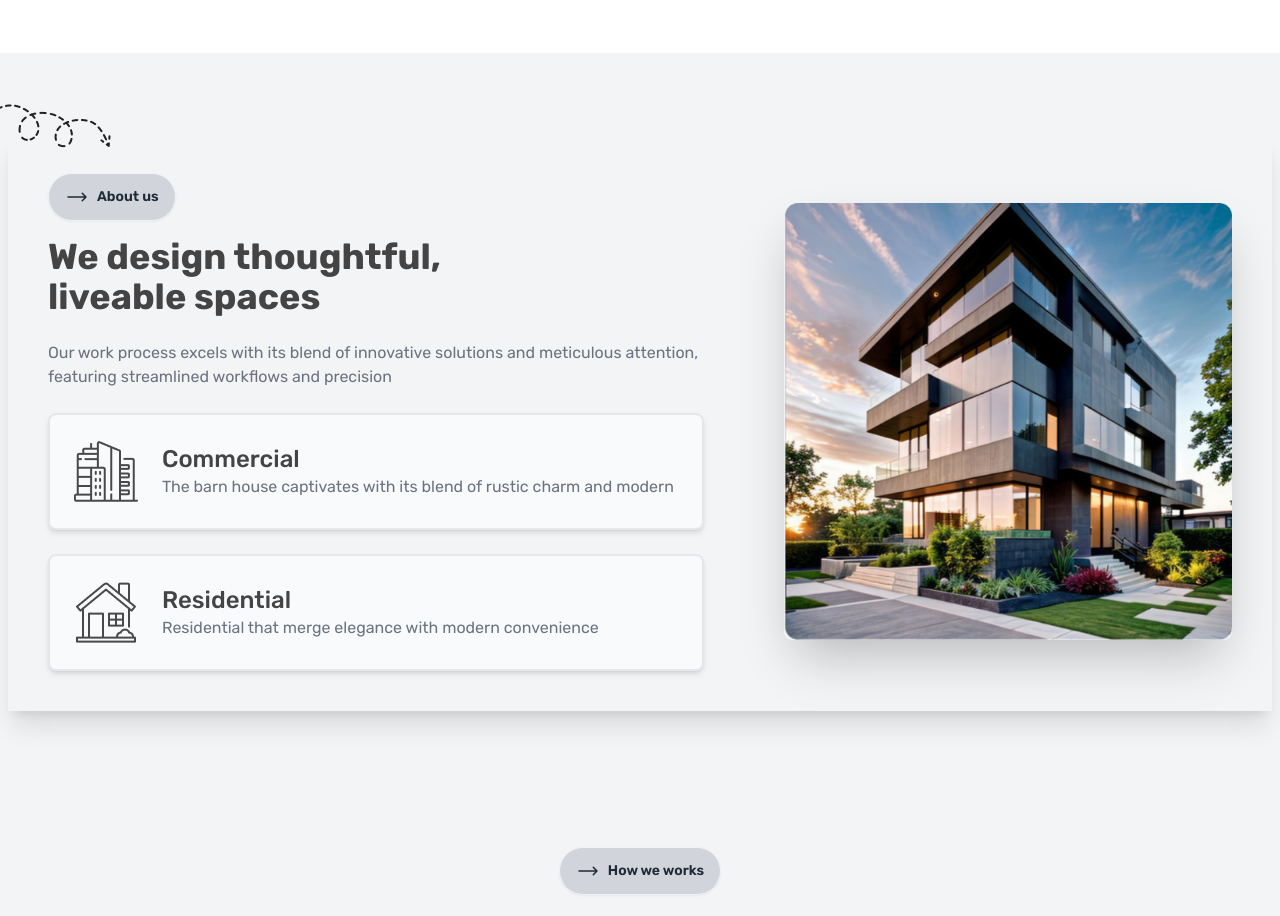
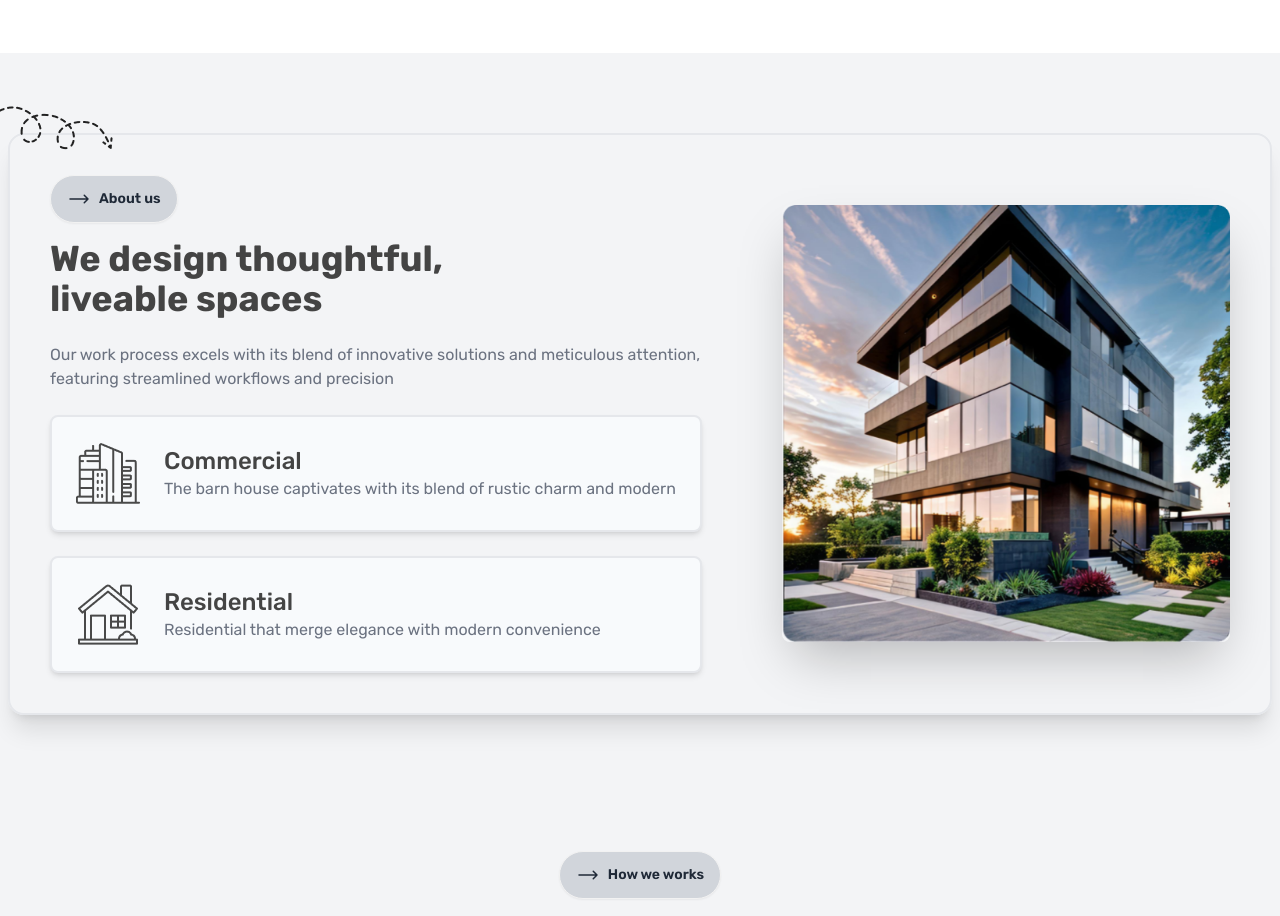
Before and after one commit to torikul007/Rinterio-Real-Estate-Website-Programing-Hero-Assignment, a plain HTML site: page index.html in a window 1280 px wide. Shown: the part 962-1878 px from the top of the page. Drawn offline with nearby package versions, Linux system fonts and the light colour scheme.

Commit message:
Update index.html

```diff
--- a/index.html
+++ b/index.html
@@ -227,7 +227,7 @@
         <div class="md:container mx-auto px-2">
           <!-- Our Desigen -->
           <section class="py-10 sm:py-20">
-            <div class="hero  shadow-xl  relative">
+            <div class="hero  shadow-xl   rounded-2xl  border-2 relative ">
               <div
                 class="lg:absolute lg:-top-[5%] lg:-left-[2%] hidden lg:block"
               >
```
